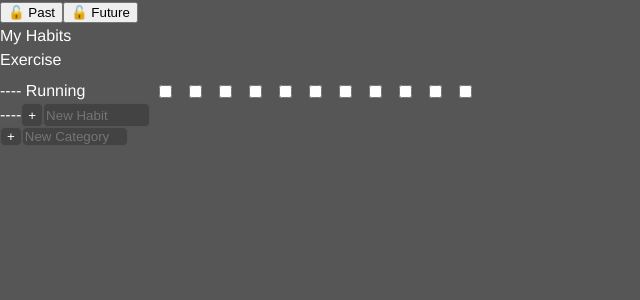
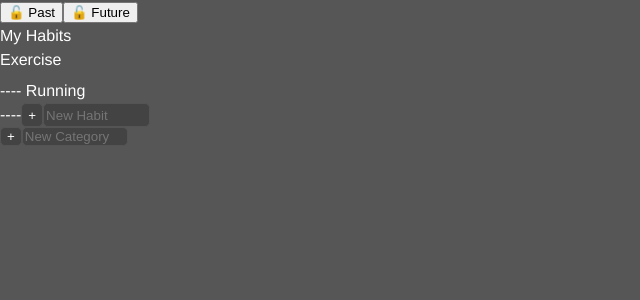
Before and after one commit to Azoghal/2-habit-tracker, a React app: page / in a window 1280 px wide. Shown: the top 300 px of the page, without its empty margins (0-640 px from the left). Built offline with nearby package versions, Linux system fonts and the light colour scheme; the HTML template or start-up script is replaced by a standard one.

Commit message:
mega css fail

```diff
--- /dev/null
+++ b/src/components/Box.tsx
@@ -0,0 +1,9 @@
+interface IBoxProps {
+  state: number;
+}
+
+export function Box(props: IBoxProps) {
+  const className = `box-box box-box__${props.state == 2 ? "full" : props.state == 1 ? "half" : "empty"}`;
+
+  return <div className={className}></div>;
+}
--- a/src/components/Checkbox.tsx
+++ b/src/components/Checkbox.tsx
@@ -1,5 +1,6 @@
 import { IActivity } from "@/types/habits";
 import { useCallback, useEffect, useMemo, useRef } from "react";
+import { Box } from "./Box";
 
 export enum CheckboxState {
   Empty = 0,
@@ -82,7 +83,7 @@ export function Checkbox(props: ICheckboxProps) {
   return (
     <div className="checkbox-container" onClick={onLocalClick}>
       <label className="checkbox-inner">
-        <input
+        {/* <input
           type="checkbox"
           className="checkbox-inner"
           name={name}
@@ -92,7 +93,8 @@ export function Checkbox(props: ICheckboxProps) {
           onClick={() => {}}
           onChange={() => {}}
           ref={cRef}
-        />
+        /> */}
+        <Box state={props.value} />
         {/* <span></span>  */}
       </label>
     </div>
--- a/src/pages/index.tsx
+++ b/src/pages/index.tsx
@@ -1,3 +1,4 @@
+import { Box } from "@/components/Box";
 import Habits, { YEAR_MILLIS } from "@/components/Habits";
 import { Convert, IHabits } from "@/types/habits";
 import { useEffect, useMemo } from "react";
--- /dev/null
+++ b/src/sass/_components/box.scss
@@ -0,0 +1,24 @@
+@use "../_vars/variables" as *;
+@use "../_vars/colours" as *;
+
+
+.box-box {
+
+    // line-height:0;
+    width:0;
+
+    &__empty {
+        border-top:$checkbox-width solid transparent;
+        border-right:$checkbox-width solid transparent;
+    }
+
+    &__half {
+        border-top:$checkbox-width solid $checkbox-fill;
+        border-right:$checkbox-width solid transparent;
+    }
+
+    &__full{
+        border-top:$checkbox-width solid $checkbox-fill;
+        border-right:$checkbox-width solid $checkbox-fill;
+    }
+}
--- a/src/sass/_vars/_variables.scss
+++ b/src/sass/_vars/_variables.scss
@@ -2,7 +2,7 @@
 
 $line-height-base: 1.5;
 
-$checkbox-width: 2em;
+$checkbox-width: 20px;
 $checkbox-border-radius: 1em;
 
 // $border-radius-base: 16px;
--- a/src/sass/main.scss
+++ b/src/sass/main.scss
@@ -15,6 +15,7 @@
 @use "_components/category";
 @use "_components/habits.scss";
 @use "_components/input.scss";
+@use "_components/box.scss";
 
 //     "_components/logo",
 //     "_components/card",
```
